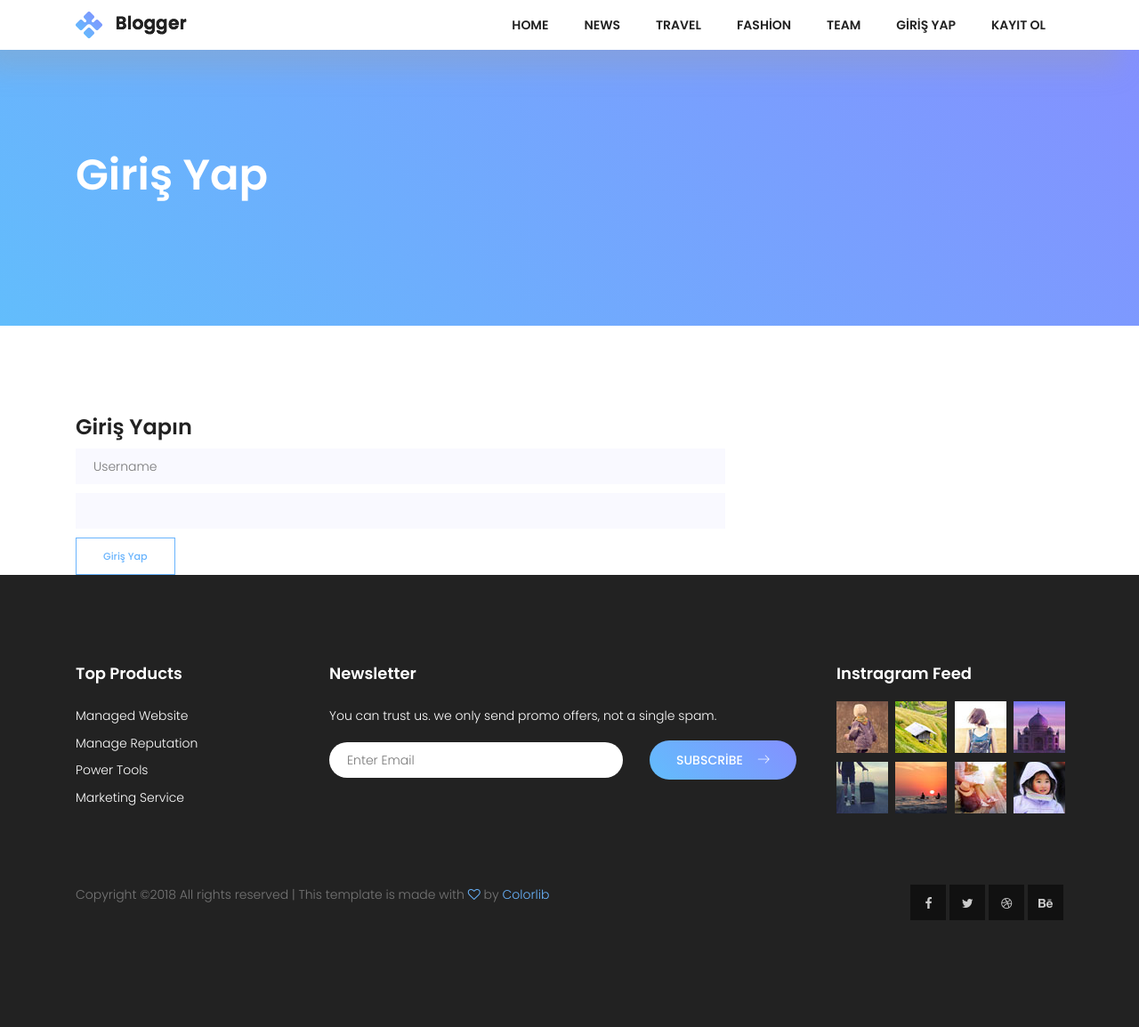
After one commit to muzaffersenkal/DjangoBlog, a Django app: page /login/ in a window 1280 px wide. The commit adds this page. Shown: the whole page at 89% size. Run offline with Django 3.2, Linux system fonts and the light colour scheme; some libraries are stand-ins or nearby versions.

Commit message:
giriş işlemleri

```diff
--- a/Blog/settings.py
+++ b/Blog/settings.py
@@ -127,3 +127,6 @@ STATICFILES_DIRS = [
 
 MEDIA_URL = '/media/'
 MEDIA_ROOT =  os.path.join(BASE_DIR, "media_cdn")
+
+LOGIN_REDIRECT_URL = '/'
+LOGOUT_REDIRECT_URL = '/login'
--- a/Blog/urls.py
+++ b/Blog/urls.py
@@ -18,11 +18,13 @@ from django.urls import path
 from django.urls import include
 from django.conf import settings
 from django.conf.urls.static import static
-
+from django.contrib.auth import views as authViews
 
 urlpatterns = [
     path('admin/', admin.site.urls),
     path('', include('posts.urls')),
+    path('login/', authViews.LoginView.as_view(),name="login"),
+    path('logout/',authViews.logout,name="logout")
 
 
 ] + static(settings.STATIC_URL, document_root=settings.STATIC_ROOT) + static(settings.MEDIA_URL, document_root=settings.MEDIA_ROOT)
--- a/posts/templates/base.html
+++ b/posts/templates/base.html
@@ -33,7 +33,7 @@
 			<header class="default-header">
 				<nav class="navbar navbar-expand-lg navbar-light">
 					<div class="container">
-						  <a class="navbar-brand" href="index.html">
+						  <a class="navbar-brand" href="/">
 						  	<img src="{% static "img/logo.png" %}" alt="">
 						  </a>
 						  <button class="navbar-toggler" type="button" data-toggle="collapse" data-target="#navbarSupportedContent" aria-controls="navbarSupportedContent" aria-expanded="false" aria-label="Toggle navigation">
@@ -59,11 +59,12 @@
 							        <a class="dropdown-item" href="single.html">Profilim</a>
 							        <a class="dropdown-item" href="category.html">Yazı Ekle</a>
 							        <a class="dropdown-item" href="search.html">Ayarlar</a>
+							        <a class="dropdown-item" href="{% url 'logout' %}">Çıkış Yap</a>
 
 							      </div>
 							    </li>
 								{% else %}
-								<li><a href="/login">Giriş Yap</a></li>
+								<li><a href="{% url 'login' %}">Giriş Yap</a></li>
 								<li><a href="/register">Kayıt Ol</a></li>
 
 								{% endif %}
--- /dev/null
+++ b/posts/templates/registration/login.html
@@ -0,0 +1,57 @@
+
+{% extends "base.html" %}
+{% load static %}
+{% block content %}
+            <!-- Start top-section Area -->
+            <section class="top-section-area section-gap">
+                <div class="container">
+                    <div class="row justify-content-between align-items-center d-flex">
+                        <div class="col-lg-8 top-left">
+                            <h1 class="text-white mb-20">Giriş Yap</h1>
+
+                        </div>
+                    </div>
+                </div>
+            </section>
+            <!-- End top-section Area -->
+
+
+    <!-- Start post Area -->
+    <div class="post-wrapper pt-100">
+        <!-- Start post Area -->
+        <section class="post-area">
+            <div class="container">
+                <div class="row justify-content-center">
+                    <div class="col-lg-8">
+
+                        {% if user.is_authenticated %}
+                        <h3>Çoktan giriş yaptınız</h3>
+                        {% else %}
+
+                        <h3>Giriş Yapın</h3>
+                        <form method="post">
+                            {% csrf_token %}
+                            	<div class="mt-10">
+										<input type="text" name="username" placeholder="Username" onfocus="this.placeholder = ''" onblur="this.placeholder = 'Username'" required class="single-input">
+									</div>
+
+                            	<div class="mt-10">
+										<input type="password" name="password"  required class="single-input">
+
+                                </div>
+                           <div class="mt-10">
+
+                            <button type="submit" class="genric-btn primary-border">Giriş Yap</button>
+                               </div>
+
+                        </form>
+                        {% endif %}
+                    </div>
+                <div class="col-lg-4 sidebar-area "></div>
+            </div>
+        </section>
+        <!-- End post Area -->
+    </div>
+    <!-- End post Area -->
+
+{% endblock %}
```
Also changed, not shown: db.sqlite3, posts/views.py (line endings or trailing spaces).
